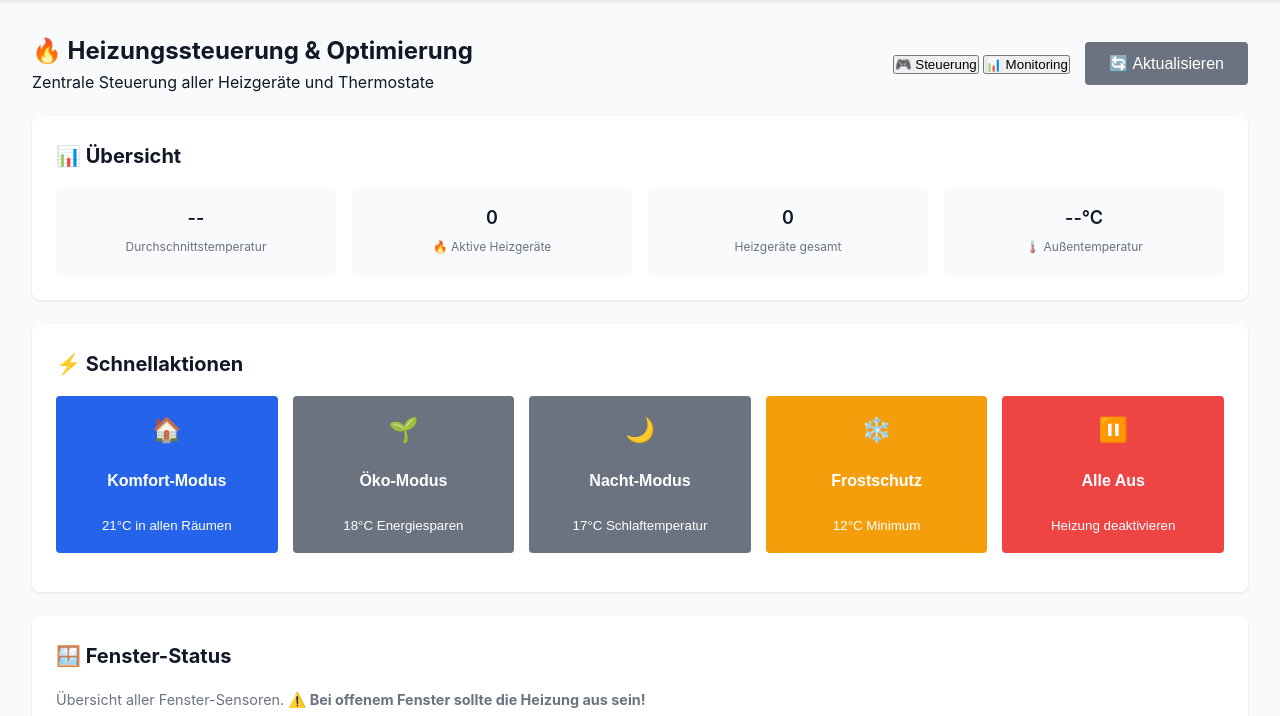
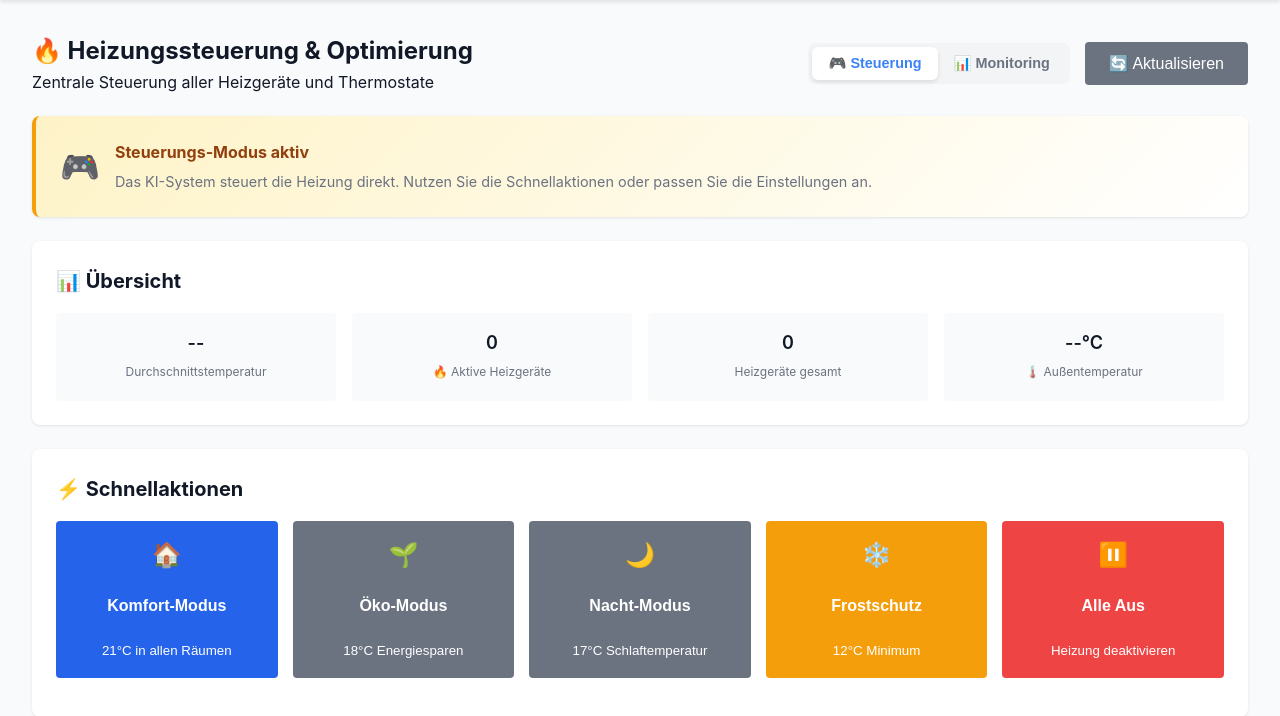
Before and after one commit to SHP-ART/KI-SYSTEM, a Flask app: page /heizung in a window 1280 px wide. Shown: the part 109-825 px from the top of the page. Run offline with Flask 3, Linux system fonts and the light colour scheme; data that the repository does not hold is empty.

Commit message:
UX: Verbesserter Modus-Umschalter für Heizungsoptimierung
- Stylischer Toggle-Button für Steuerung/Monitoring-Modus
- Info-Banner zeigen aktiven Modus deutlich an
- Klare visuelle Trennung zwischen den Modi
- Steuerungs-Modus: Orange-Banner mit direkter Kontrolle
- Monitoring-Modus: Blau-Banner für Tado X Optimierung

🤖 Generated with [Claude Code](https://claude.com/claude-code)

Co-Authored-By: Claude <noreply@anthropic.com>

```diff
--- a/src/web/templates/heating.html
+++ b/src/web/templates/heating.html
@@ -20,6 +20,34 @@
                 </button>
             </div>
             <button class="btn btn-secondary" id="refresh-heating">🔄 Aktualisieren</button>
+        </div>
+    </div>
+
+    <!-- Info-Banner für Monitoring-Modus -->
+    <div class="card mode-monitoring-only" style="display: none; background: linear-gradient(135deg, #eff6ff 0%, #ffffff 100%); border-left: 4px solid #3b82f6;">
+        <div style="display: flex; align-items: center; gap: 15px;">
+            <div style="font-size: 2em;">🤖</div>
+            <div>
+                <h4 style="margin: 0 0 5px 0; color: #1e40af;">Optimierungs-Modus aktiv</h4>
+                <p style="margin: 0; color: #6b7280; font-size: 0.9em;">
+                    Das System sammelt Daten und erstellt Optimierungsvorschläge.
+                    <strong>Tado X behält die volle Kontrolle</strong> über die Heizung.
+                </p>
+            </div>
+        </div>
+    </div>
+
+    <!-- Info-Banner für Steuerungs-Modus -->
+    <div class="card mode-control-only" style="background: linear-gradient(135deg, #fef3c7 0%, #ffffff 100%); border-left: 4px solid #f59e0b;">
+        <div style="display: flex; align-items: center; gap: 15px;">
+            <div style="font-size: 2em;">🎮</div>
+            <div>
+                <h4 style="margin: 0 0 5px 0; color: #92400e;">Steuerungs-Modus aktiv</h4>
+                <p style="margin: 0; color: #6b7280; font-size: 0.9em;">
+                    Das KI-System steuert die Heizung direkt.
+                    Nutzen Sie die Schnellaktionen oder passen Sie die Einstellungen an.
+                </p>
+            </div>
         </div>
     </div>
 
@@ -817,6 +845,38 @@
     font-size: 0.85em;
     font-weight: 600;
 }
+
+/* Modus-Umschalter */
+.mode-toggle {
+    display: flex;
+    gap: 0;
+    background: #f3f4f6;
+    border-radius: 8px;
+    padding: 4px;
+}
+
+.mode-btn {
+    padding: 8px 16px;
+    border: none;
+    background: transparent;
+    color: #6b7280;
+    font-weight: 600;
+    font-size: 0.9em;
+    border-radius: 6px;
+    cursor: pointer;
+    transition: all 0.2s;
+}
+
+.mode-btn:hover {
+    background: rgba(59, 130, 246, 0.1);
+    color: #3b82f6;
+}
+
+.mode-btn.active {
+    background: white;
+    color: #3b82f6;
+    box-shadow: 0 2px 4px rgba(0, 0, 0, 0.1);
+}
 </style>
 
 <script src="{{ url_for('static', filename='js/heating.js') }}"></script>
```
